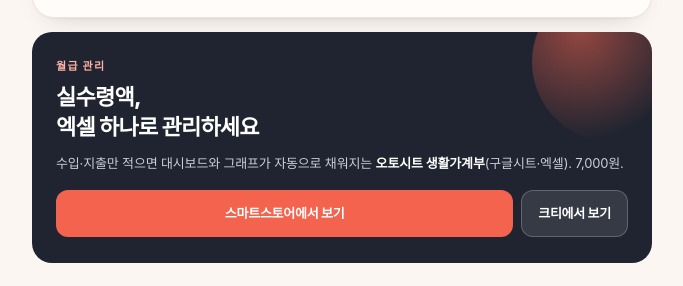
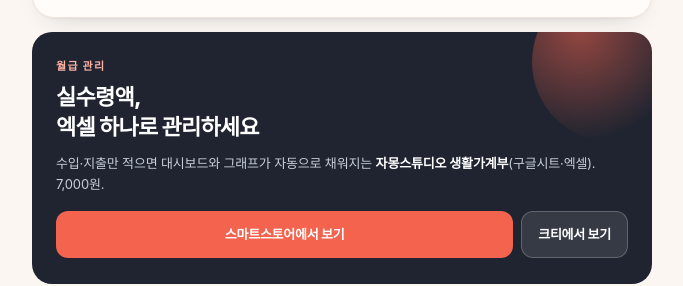
Before and after one commit to qaswcomzxc497-oss/zamong-tools, a plain HTML site: page index.html in a window 1280 px wide. Shown: the part 1522-1808 px from the top of the page, without its empty margins (298-981 px from the left). Drawn offline with Linux system fonts and the light colour scheme.

Commit message:
스토어 브랜드명(자몽스튜디오)에 맞춰 추천 문구 수정

```diff
--- a/index.html
+++ b/index.html
@@ -243,7 +243,7 @@
     <aside class="promo">
       <p class="promo-kicker">월급 관리</p>
       <h3>실수령액,<br>엑셀 하나로 관리하세요</h3>
-      <p class="promo-body">수입·지출만 적으면 대시보드와 그래프가 자동으로 채워지는 <b>오토시트 생활가계부</b>(구글시트·엑셀). 7,000원.</p>
+      <p class="promo-body">수입·지출만 적으면 대시보드와 그래프가 자동으로 채워지는 <b>자몽스튜디오 생활가계부</b>(구글시트·엑셀). 7,000원.</p>
       <div class="promo-btns">
         <a class="btn primary" href="https://smartstore.naver.com/autosheet" target="_blank" rel="noopener">스마트스토어에서 보기</a>
         <a class="btn ghost" href="https://ctee.kr/place/autosheetlab" target="_blank" rel="noopener">크티에서 보기</a>
@@ -335,7 +335,7 @@
     <aside class="promo">
       <p class="promo-kicker">차량 관리</p>
       <h3>기름값·정비·보험까지<br>한 장에 정리</h3>
-      <p class="promo-body">주유·세차·정비·보험을 적으면 월 지출과 연비가 자동 집계되는 <b>오토시트 차계부</b>(구글시트·엑셀). 7,000원.</p>
+      <p class="promo-body">주유·세차·정비·보험을 적으면 월 지출과 연비가 자동 집계되는 <b>자몽스튜디오 차계부</b>(구글시트·엑셀). 7,000원.</p>
       <div class="promo-btns">
         <a class="btn primary" href="https://smartstore.naver.com/autosheet" target="_blank" rel="noopener">차계부 템플릿 보기</a>
         <a class="btn ghost" href="https://ctee.kr/place/autosheetlab" target="_blank" rel="noopener">크티에서 보기</a>
@@ -427,7 +427,7 @@
     <aside class="promo">
       <p class="promo-kicker">고정비 관리</p>
       <h3>새는 돈부터 막고<br>남는 돈을 굴리기</h3>
-      <p class="promo-body">고정지출·구독·카드값을 항목별로 자동 집계하는 <b>오토시트 생활가계부</b>와, 차량 지출까지 잡는 <b>차계부</b>. 각 7,000원.</p>
+      <p class="promo-body">고정지출·카드값을 항목별로 자동 집계하는 <b>생활가계부</b>, 통장 쪼개기까지 자동으로 잡는 <b>노션 월급·가계부 트래커</b>. 각 7,000원.</p>
       <div class="promo-btns">
         <a class="btn primary" href="https://smartstore.naver.com/autosheet" target="_blank" rel="noopener">가계부 템플릿 보기</a>
         <a class="btn ghost" href="https://ctee.kr/place/autosheetlab" target="_blank" rel="noopener">크티에서 보기</a>
```
